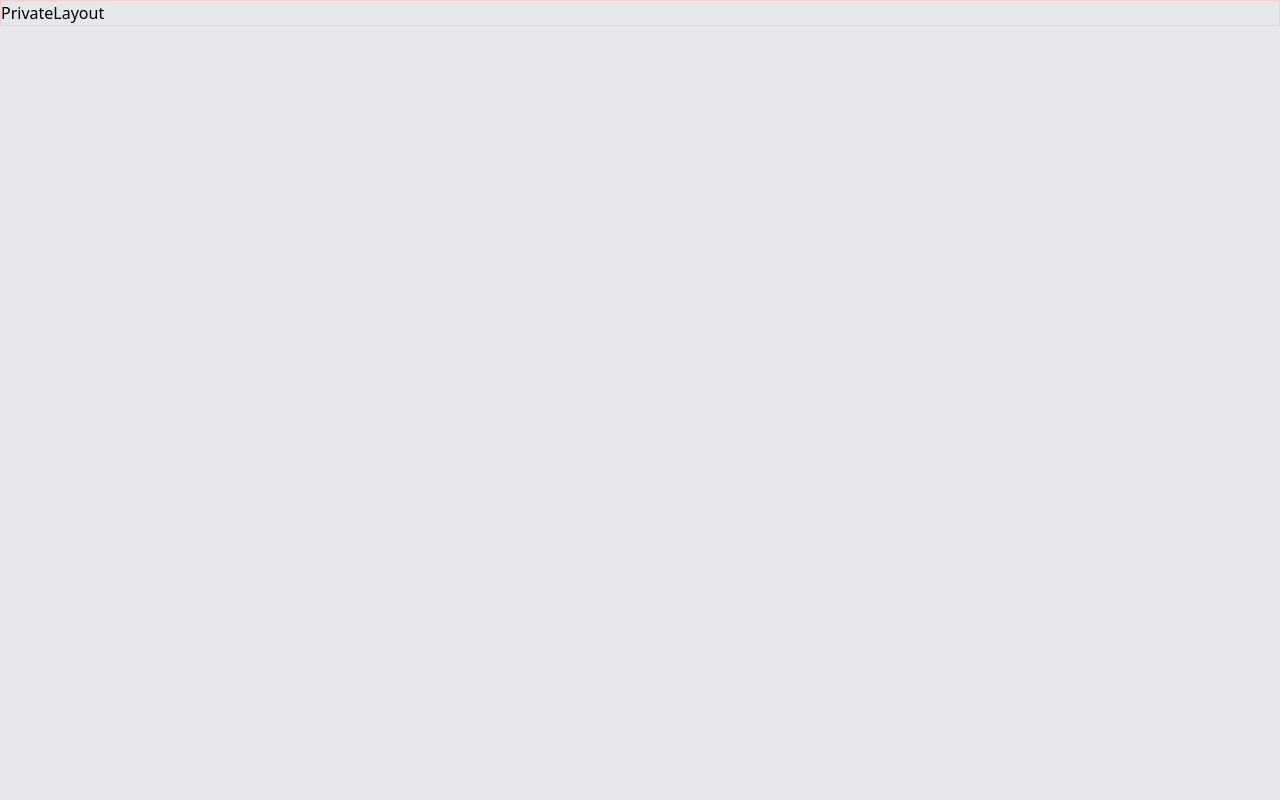
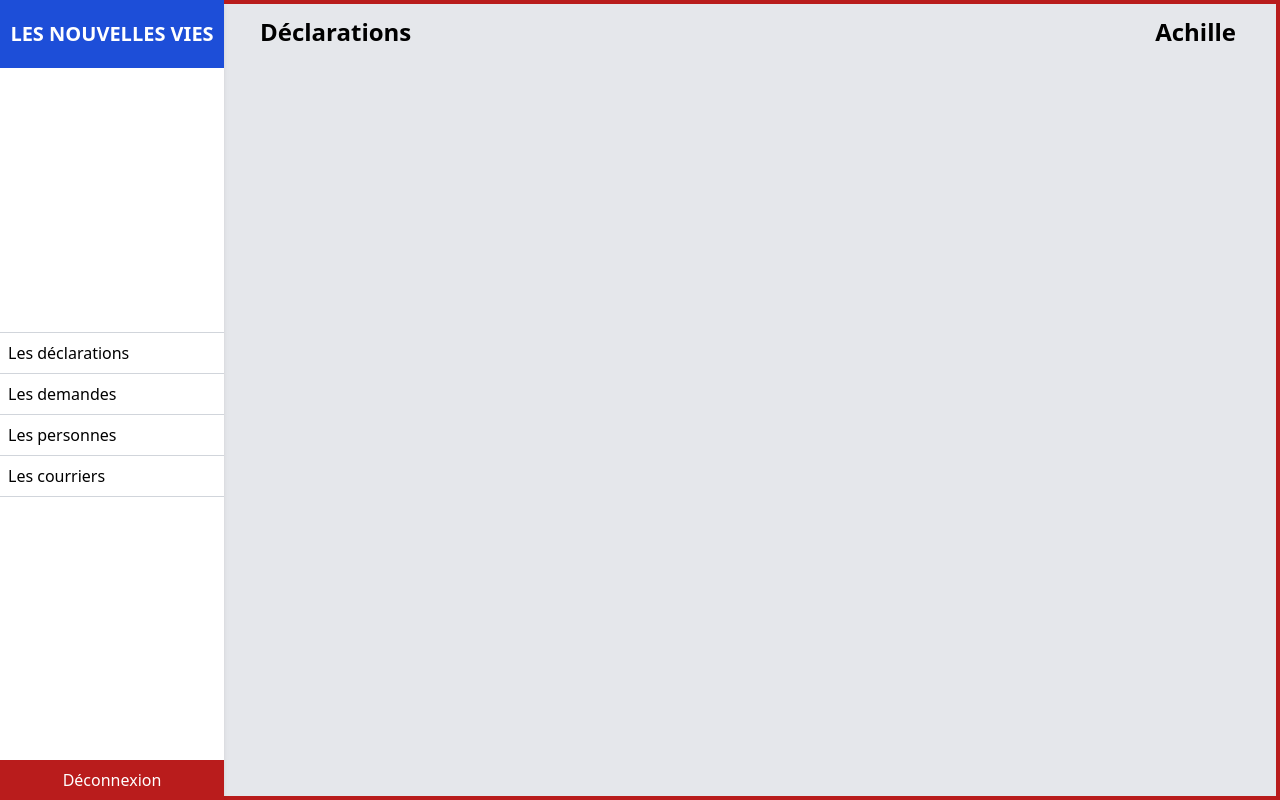
Before and after one commit to formation-developpeur-fullstack/website-naissances, a React (Vite) app: page /private in a window 1280 px wide. Built offline with nearby package versions, Linux system fonts and the light colour scheme.

Commit message:
Configuration du layout

```diff
--- /dev/null
+++ b/src/components/nav/Nav.tsx
@@ -0,0 +1,38 @@
+import { Link } from "react-router-dom";
+import { NAV_LINKS } from "../../utils/data";
+
+function Nav() {
+  return (
+    <nav className="z-10 bg-white shadow-md w-56 fixed flex flex-col justify-between top-0 left-0 bottom-0">
+      <Link
+        to={"/private/declarations"}
+        className="bg-blue-700 text-white uppercase text-center py-5 font-extrabold text-xl"
+      >
+        les nouvelles vies
+      </Link>
+      <ul>
+        {NAV_LINKS.map(({ to, label }, index) => (
+          <li
+            key={`navlink-${index}`}
+            className={`border-b border-gray-300 ${
+              index === 0 ? "border-t" : null
+            }`}
+          >
+            <Link to={to} className="py-2 pl-2 hover:bg-gray-100 block">
+              {label}
+            </Link>
+          </li>
+        ))}
+      </ul>
+      <button
+        type="button"
+        onClick={() => null}
+        className="bg-red-700 text-white hover:text-red-700 py-2 font-normal hover:border hover:border-red-700 hover:bg-white"
+      >
+        Déconnexion
+      </button>
+    </nav>
+  );
+}
+
+export default Nav;
--- a/src/layouts/PrivateLayout.tsx
+++ b/src/layouts/PrivateLayout.tsx
@@ -1,10 +1,17 @@
 import { Outlet } from "react-router-dom";
+import Nav from "../components/nav/Nav";
 
 function PrivateLayout() {
   return (
-    <section className="border border-red-200">
-      PrivateLayout
-      <Outlet />
+    <section className="border-4 border-red-700 min-h-screen">
+      <Nav />
+      <main className="wrapper pl-64 pr-10">
+        <header className="flex justify-between my-3 text-2xl font-bold">
+          <h3>Déclarations</h3>
+          <span>Achille</span>
+        </header>
+        <Outlet />
+      </main>
     </section>
   );
 }
--- /dev/null
+++ b/src/utils/data.ts
@@ -0,0 +1,22 @@
+const NAV_LINKS = [
+    {
+        to: '/private/declarations',
+        label: 'Les déclarations'
+    },
+    {
+        to: '/private/requests',
+        label: 'Les demandes'
+    },
+    {
+        to: '/private/profiles',
+        label: 'Les personnes'
+    },
+    {
+        to: '/private/notifications',
+        label: 'Les courriers'
+    }
+];
+
+export {
+    NAV_LINKS
+}
```
